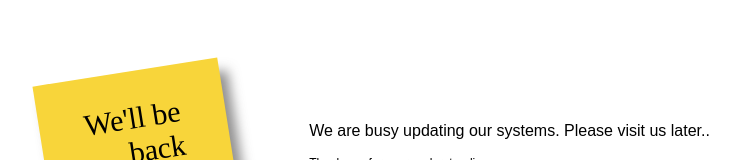
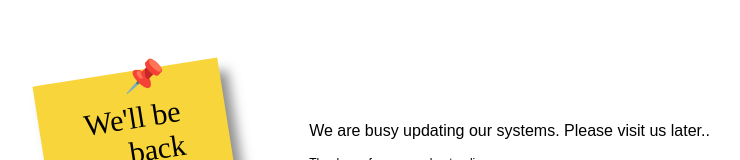
Before and after one commit to Jondo501/maintenance-page, a plain HTML site: page index.html in a window 1280 px wide. Shown: the top 160 px of the page, without its empty margins (206-946 px from the left). Drawn offline with Linux system fonts and the light colour scheme; a web font is replaced by a local one.

Commit message:
added span
added span to html and css file

```diff
--- a/index.html
+++ b/index.html
@@ -25,6 +25,7 @@
           We are busy updating our systems. Please visit us later..
         </p>
         <p id="lower">Thank you for your understanding.</p>
+        <span>&#128204;</span>
       </div>
     </div>
   </body>
--- a/maintenance.css
+++ b/maintenance.css
@@ -29,3 +29,10 @@
     font-size:12px;
     font-family:Arial, Helvetica, sans-serif;
 }
+
+span{
+    font-size: xx-large;
+    position: relative;
+    bottom: 125px;
+    right: 185px;
+}
```
